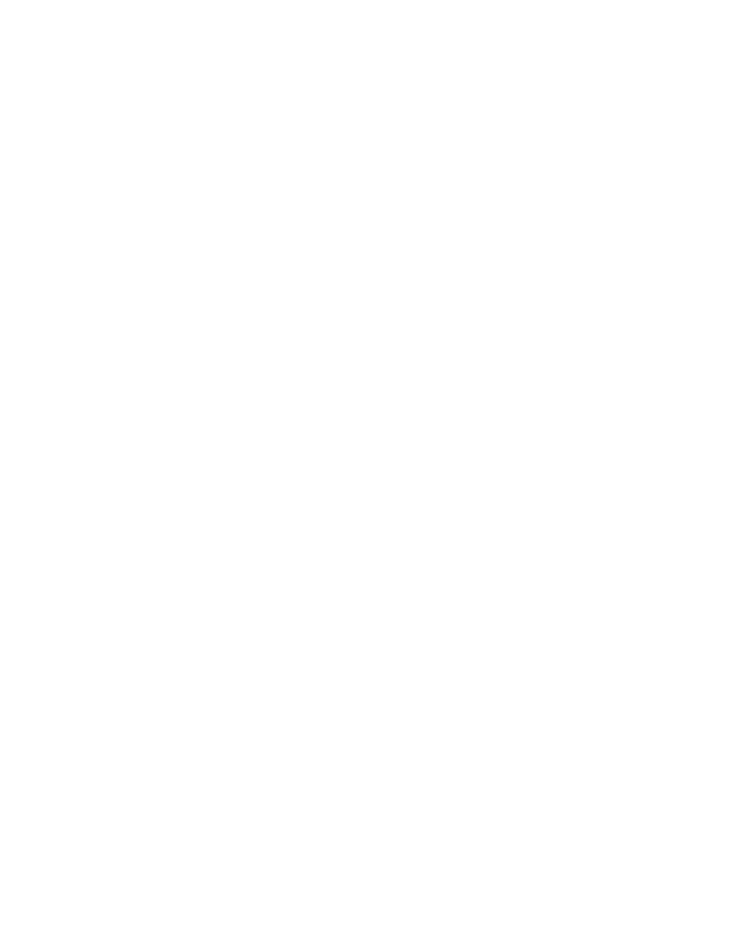
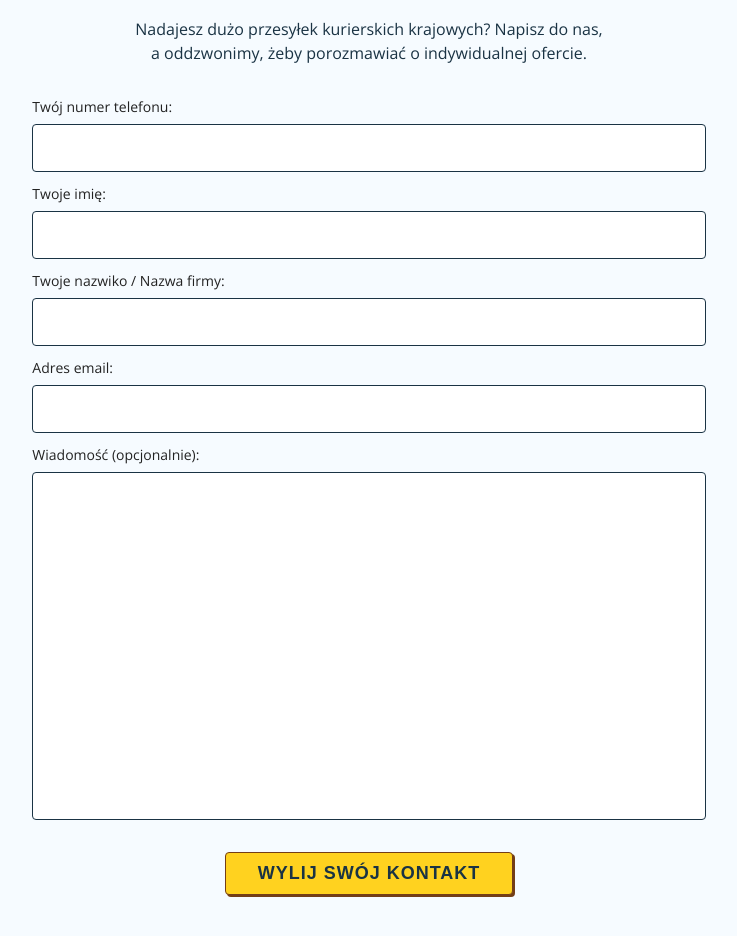
Before and after one commit to EwelinaKopacz/Furgonetka-LandingPage, a React (Create React App) app: page / in a window 1280 px wide. Shown: the part 4687-5623 px from the top of the page, without its empty margins (271-1008 px from the left). Before the commit the page ends 4547 px from the top, so only its background shows below. Built offline with nearby package versions, Linux system fonts and the light colour scheme.

Commit message:
added Form and ContactForm component

```diff
--- a/src/components/Advert/Adver.js
+++ b/src/components/Advert/Adver.js
@@ -21,7 +21,7 @@
                         text='nadaj przesyłkę'
                         className='cta__btn--secondary'
                         className2='cta__text--secondary'
-                        />
+                    />
                 </div>
             </div>
 
--- /dev/null
+++ b/src/components/ContactForm/ContactForm.css
@@ -0,0 +1,50 @@
+.form__main {
+    display: flex;
+    flex-direction: column;
+    align-items: center;
+    padding: 0px;
+    gap: 32px;
+    align-self: stretch;
+}
+
+.input__wrapper {
+    display: flex;
+    flex-direction: column;
+    align-items: flex-start;
+    padding: 0px;
+    gap: 12px;
+    align-self: stretch;
+}
+.input__box {
+    width: 100%;
+    display: flex;
+    flex-direction: column;
+    align-items: flex-start;
+    padding: 0px;
+    gap: 8px;
+}
+.input__label {
+    font-family: 'Open Sans';
+    font-style: normal;
+    font-weight: 400;
+    font-size: 14px;
+    line-height: 19px;
+    color: #222222;
+}
+
+.input__field {
+    display: flex;
+    flex-direction: row;
+    align-items: flex-start;
+    padding: 0px 20px 0px 16px;
+    gap: 10px;
+    height: 48px;
+    background: #FFFFFF;
+    border: 1px solid #1A3344;
+    border-radius: 4px;
+    align-self: stretch;
+}
+
+.input__box:last-child .input__field{
+    height: 348px;
+}
--- /dev/null
+++ b/src/components/ContactForm/ContactForm.js
@@ -0,0 +1,39 @@
+import React from 'react';
+import Button from '../Button/Button';
+import './ContactForm.css';
+
+function ContactForm() {
+  return (
+    <form className='form__main input'>
+        <div className='input__wrapper'>
+            <div className='input__box'>
+                <label className='input__label'>Twój numer telefonu: </label>
+                <input className='input__field'/>
+            </div>
+            <div className='input__box'>
+                <label className='input__label'>Twoje imię: </label>
+                <input className='input__field'/>
+            </div>
+            <div className='input__box'>
+                <label className='input__label'>Twoje nazwiko / Nazwa firmy: </label>
+                <input className='input__field'/>
+            </div>
+            <div className='input__box'>
+                <label className='input__label'>Adres email: </label>
+                <input className='input__field'/>
+            </div>
+            <div className='input__box'>
+                <label className='input__label'>Wiadomość (opcjonalnie): </label>
+                <input className='input__field'/>
+            </div>
+        </div>
+        <Button
+            text='wylij swój kontakt'
+            className='cta__btn--secondary'
+            className2='cta__text--secondary'
+        />
+    </form>
+  );
+}
+
+export default ContactForm;
--- a/src/components/Form/Form.css
+++ b/src/components/Form/Form.css
@@ -0,0 +1,23 @@
+.form {
+    width: 100%;
+    background-color: var(--clr-background);
+}
+
+.form__wrapper {
+    display: flex;
+    flex-direction: column;
+    justify-content: center;
+    align-items: center;
+    padding: 0px 100px;
+}
+
+.form__container {
+    margin:80px 0px 160px 0px;
+    display: flex;
+    flex-direction: column;
+    justify-content: center;
+    align-items: center;
+    padding: 0px;
+    gap: 32px;
+    border-radius: 8px;
+}
--- a/src/components/Form/Form.js
+++ b/src/components/Form/Form.js
@@ -1,10 +1,20 @@
 import React from 'react';
 import './Form.css';
+import Intro from '../Intro/Intro';
+import ContactForm from '../ContactForm/ContactForm';
 
 function Form() {
   return (
     <section className='form'>
-
+      <div className='form__wrapper'>
+        <div className='form__container'>
+          <Intro
+            header={<>Zapytaj o <span className="intro__header--italic">ofertę indywidualną</span></>}
+            text='Nadajesz dużo przesyłek kurierskich krajowych? Napisz do nas, a oddzwonimy, żeby porozmawiać o indywidualnej ofercie.'
+          />
+          <ContactForm/>
+        </div>
+      </div>
     </section>
   );
 }
--- a/src/components/Intro/Intro.css
+++ b/src/components/Intro/Intro.css
@@ -1,7 +1,5 @@
 .intro {
     width: 100%;
-    /* height: calc(165px + 96px); */
-    /* height: 165px; */
     background-color: var(--clr-background);
 }
 
@@ -37,14 +35,16 @@
 .intro__header {
     /* height: 53px; */
     font-family: var(--font-family-secondary);
-    font-style: italic;
     font-weight: var(--ubuntu-fw-medium);
     font-size: var(--fs-header2);
-    font-style: normal;
     line-height: 110%;
     text-align: center;
     color: var(--clr-text-dark);
     padding: 4px;
+}
+
+.intro__header--italic{
+    font-style: italic;
 }
 
 .intro__text {
```
